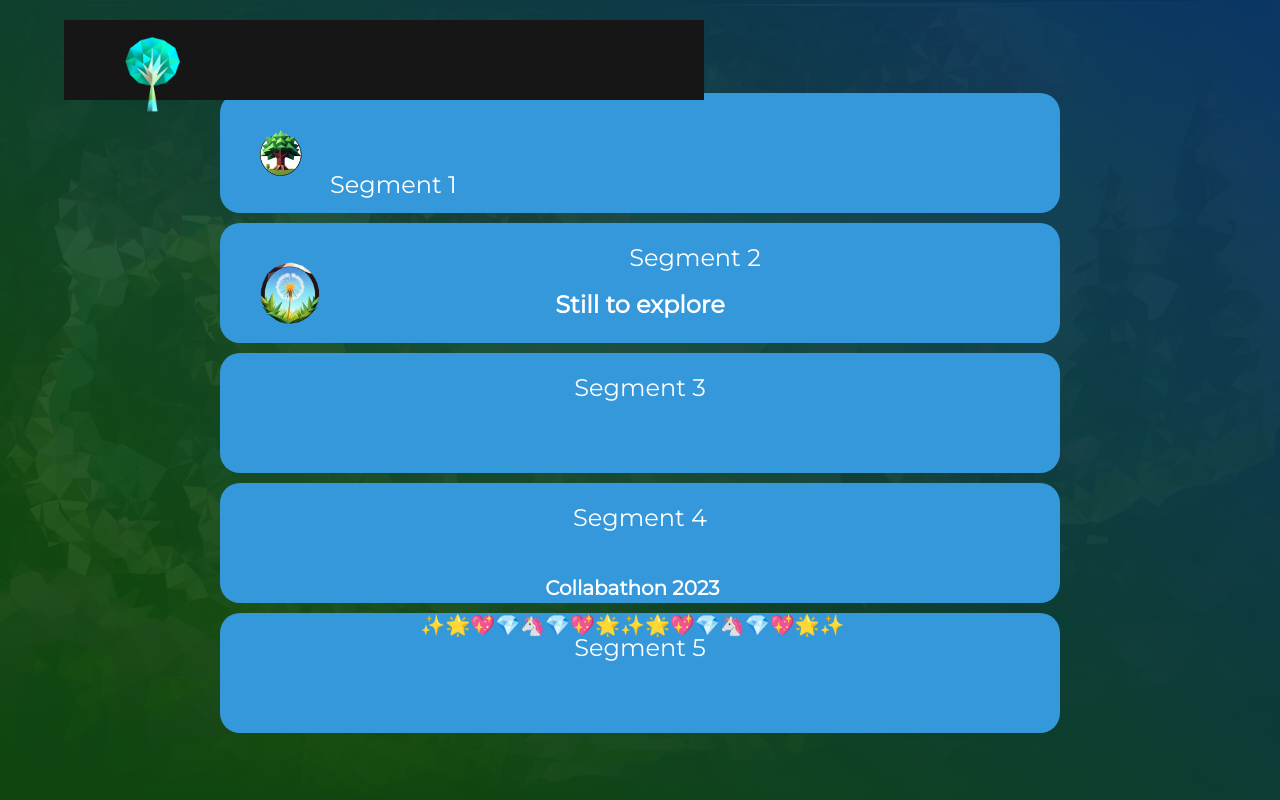
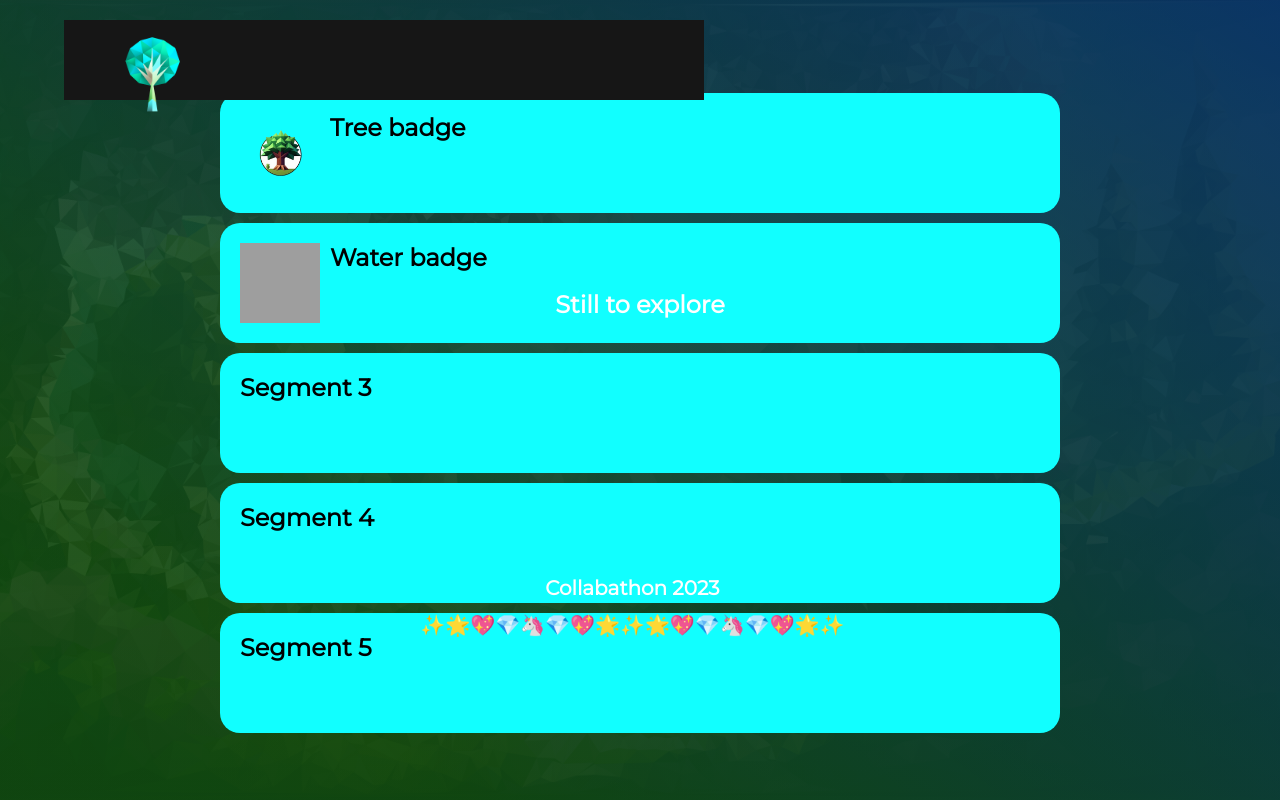
Before and after one commit to Kabanosk/Collabothon2023, a Django app: template src/templates/badges.html in a window 1280 px wide. Run offline with Django 3.2, Linux system fonts and the light colour scheme; the template is opened without the code that fills it, so the values that code supplies are empty; some libraries are stand-ins or nearby versions; grey boxes are pictures that could not be loaded.

Commit message:
Badges list frontend

```diff
--- a/src/templates/badges.html
+++ b/src/templates/badges.html
@@ -15,7 +15,7 @@
 
 	<link href="https://fonts.googleapis.com/css?family=Montserrat&display=swap" rel="stylesheet">
 
-	<title>Profile</title>
+	<title>Badges</title>
 </head>
 
 <body>
@@ -34,14 +34,12 @@
 						<h2>Acquired</h2>
 						<ul>
 							<li class="oval-badge">
-                                <div class="badge-content">
-                                    <img src="/static/img/badges/bush_badge.png" height="80" width ="80" alt="" class="left-aligned">
-                                    Segment 1
-                                </div>
+                                <img src="/static/img/badges/bush_badge.png" height="80" width ="80" alt="" class="left-aligned">
+                                Tree badge
                             </li>
                             <li class="oval-badge">
-                                <img src="/static/img/badges/dandelion_badge.png" width ="100" alt="" class="left-aligned">
-                                Segment 2
+                                <img src="/static/img/badges/water_badge.png" height="80" width ="80" alt="" class="left-aligned">
+                                Water badge
                             </li>
 						</ul>
 					</div>
--- a/static/css/style.css
+++ b/static/css/style.css
@@ -537,13 +537,16 @@ a
 }
 
 .oval-badge {
-	background-color: #3498db;
-	color: #fff;
+	background-color: #1ff;
+	color: #000;
 	border-radius: 20px;
 	padding: 20px;
 	margin: 10px 0;
+	display: flex;
 	text-align: center;
+	justify-content: flex-start;
 	font-size: 24px;
+	font-weight: 900;
 	width: 800px;
 	height: 80px;
 }
@@ -553,12 +556,6 @@ a
 	padding: 0;
 }
 
-.badge-content {
-	display: flex;
-	align-items:baseline;
-	justify-content: flex-start;
-  }
-
 .left-aligned {
 	margin-right: 10px;
 	float: left;
```
